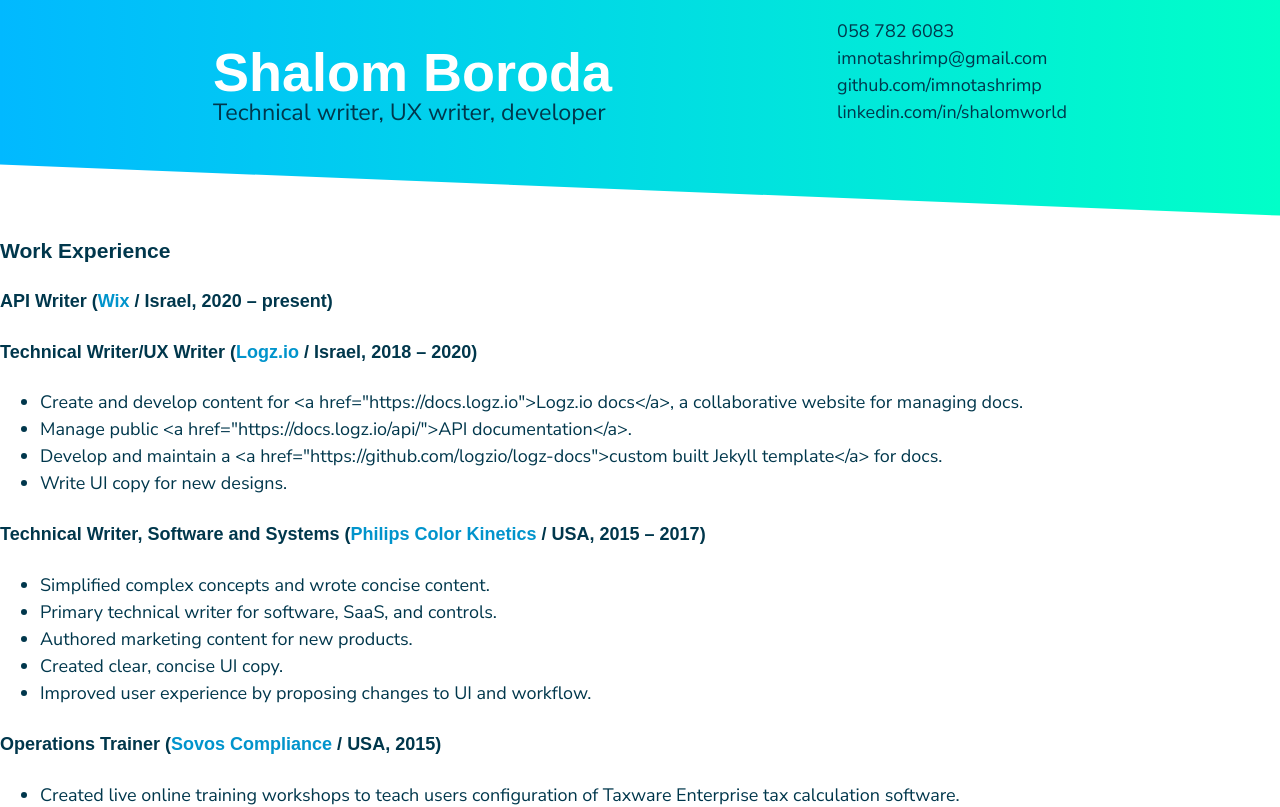
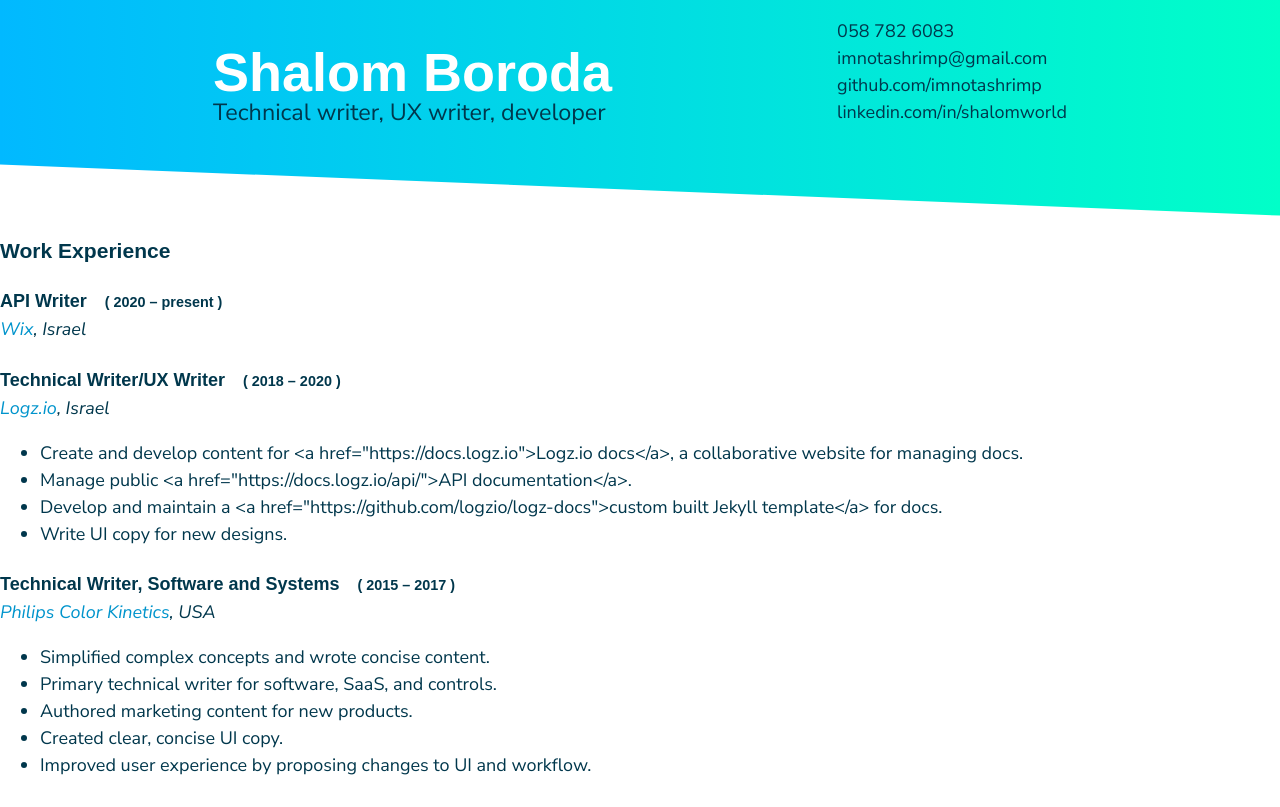
Before and after one commit to imnotashrimp/shalomworld.dev, a Next.js app: page /cv in a window 1280 px wide. Shown: the top 807 px of the page. Built offline with nearby package versions, Linux system fonts and the light colour scheme; a web font is replaced by a local one.

Commit message:
style ExperienceEntry component

```diff
--- a/components/cv/ExperienceEntry.tsx
+++ b/components/cv/ExperienceEntry.tsx
@@ -1,9 +1,20 @@
+import styles from '../../styles/CvEntry.module.css'
+
 export default function ExperienceEntry(props) {
   let {jobTitle, startDate, endDate, date, items} = props.position
+  let dates = startDate && endDate ? `${startDate} – ${endDate}` : startDate || endDate || date
+
   items = items || []
   let {companyName, location, website} = props.company
   return (<>
-    <h4>{jobTitle} (<a href={website}>{companyName}</a> / {location}, {startDate && endDate ? `${startDate} – ${endDate}` : startDate || endDate || date})</h4>
+    <h4 className={styles.heading}>
+      <div className={styles.jobTitle}>{jobTitle}</div>
+      <div className={styles.dates}>( {dates} )</div>
+    </h4>
+
+    <div className={styles.subheading}>
+      <a href={website}>{companyName}</a>, {location}
+    </div>
 
     <ul>
       {items.map((item, index) => <li key={index}>{item}</li>)}
--- /dev/null
+++ b/styles/CvEntry.module.css
@@ -0,0 +1,19 @@
+.heading {
+  margin-bottom: 0px;
+}
+
+.heading div {
+  display: inline;
+}
+
+.heading .jobTitle {
+  margin-right: 1em;;
+}
+
+.heading .dates {
+  font-size: .8em;
+}
+
+.subheading {
+  font-style: italic;
+}
```
